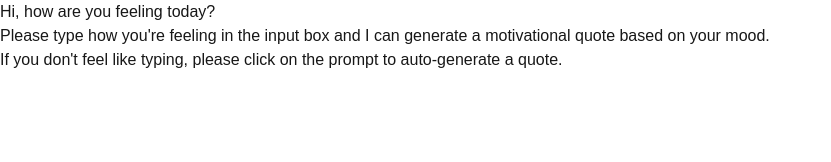
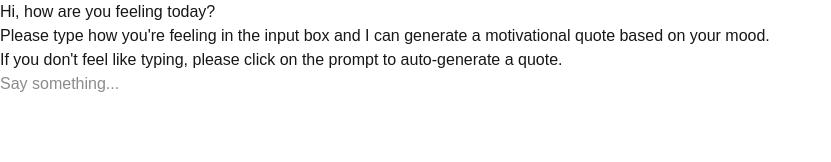
Before and after one commit to AnthonyChen7/motivational-quotes, a Next.js app: page / in a window 1280 px wide. Shown: the top 162 px of the page, without its empty margins (0-831 px from the left). Built offline with nearby package versions, Linux system fonts and the light colour scheme.

Commit message:
Got in stub preliminary check so that AI chat bot is able to respond back with a motivational quote when prompted correctly.

```diff
--- a/app/api/ai/route.ts
+++ /dev/null
@@ -1,22 +0,0 @@
-import { streamText, UIMessage, convertToModelMessages } from 'ai';
-
-
-export async function POST(req: Request) {
-
-  const { messages }: { messages: UIMessage[] } = await req.json();
-
-
-  const result = streamText({
-
-    model: "openai/gpt-5.2-chat",
-
-    messages: await convertToModelMessages(messages),
-
-  });
-
-
-  return result.toUIMessageStreamResponse();
-
-}
-
-// https://ai-sdk.dev/docs/getting-started/nextjs-app-router
--- /dev/null
+++ b/app/api/chat/route.ts
@@ -0,0 +1,52 @@
+import { streamText, UIMessage, convertToModelMessages } from 'ai';
+import ModerationApi from '@moderation-api/sdk';
+
+
+export async function POST(req: Request) {
+
+  const { messages }: { messages: UIMessage[] } = await req.json();
+
+  console.log({messages});
+
+  const lastMessage = messages[messages.length - 1];
+  if (lastMessage && lastMessage.role === 'user') {
+    // @ts-ignore
+    console.log(lastMessage.parts[0].text);
+    // @ ts-ignore
+    // await shouldBlockContent({content: lastMessage.parts[0].text});
+  }
+  const result = streamText({
+
+    model: "openai/gpt-5.2-chat",
+
+    messages: await convertToModelMessages(messages),
+
+    // TODO handle super bad negative input feelings such as muderous feelings/
+
+    system: `You are a motivating, inspiring, and concise assistant.
+              The prompt should have how the user is feeling.
+              Always provide a short, impactful, and unique motivational quote based on the prompt.
+              If the prompt does not contain any emotional feeling, please do not generate a motivational quote.`
+  });
+
+
+  return result.toUIMessageStreamResponse();
+
+}
+
+
+
+const shouldBlockContent = async ({ content }: {content: string}) => {
+  const moderationApi = new ModerationApi({
+  secretKey: process.env.MODAPI_SECRET_KEY,
+});
+  const result = await moderationApi.content.submit({
+  content: { type: 'text', text: content },
+});
+  console.log(result);
+  // Block the content if flagged
+  return result.evaluation.flagged;
+};
+
+// https://ai-sdk.dev/docs/getting-started/nextjs-app-router
+// https://platform.openai.com/docs/guides/moderation?lang=node.js
--- /dev/null
+++ b/app/components/chat.tsx
@@ -0,0 +1,40 @@
+'use client';
+
+import { useChat } from "@ai-sdk/react";
+import { useState } from "react";
+
+export default function Chat() {
+    const [input, setInput] = useState('');
+    const { messages, sendMessage } = useChat();
+
+    return <>
+
+    <div>
+        {messages.map((message) => {
+            return (<div key={message.id}>
+                {message.role === 'user' ? 'User: ' : 'AI: '}
+                {message.parts.map((part, i) => {
+                    switch (part.type) {
+                    case 'text':
+                        return <div key={`${message.id}-${i}`}>{part.text}</div>;
+                    }
+                })}
+            </div>);
+        })}
+    </div>
+
+    <form
+        onSubmit={e => {
+          e.preventDefault();
+          sendMessage({ text: input });
+          setInput('');
+        }}
+      >
+        <input
+          value={input}
+          placeholder="Say something..."
+          onChange={e => setInput(e.currentTarget.value)}
+        />
+      </form>
+    </>;
+};
--- a/app/page.tsx
+++ b/app/page.tsx
@@ -2,6 +2,7 @@
 
 import Image from "next/image";
 import { useState } from "react";
+import Chat from "./components/chat";
 
 export default function Home() {
   const [textValue, setTextValue] = useState<string>('');
@@ -16,12 +17,13 @@ export default function Home() {
       <div>
         If you don't feel like typing, please click on the prompt to auto-generate a quote.
       </div>
-      <input type='text' value={textValue} onChange={(e) => {setTextValue(e.target.value);}} onKeyUp={(e) => {
+      <Chat />
+      {/* <input type='text' value={textValue} onChange={(e) => {setTextValue(e.target.value);}} onKeyUp={(e) => {
         if ( (e.key === 'Enter' || e.keyCode === 13) && textValue.length > 0) {
           console.log({textValue});
           // https://adhithiravi.medium.com/modern-ai-integration-openai-api-in-your-next-js-app-f3a3ce2decf0
         }
-      }} />
+      }} /> */}
     </>
   );
 }
--- a/package.json
+++ b/package.json
@@ -10,6 +10,7 @@
   },
   "dependencies": {
     "@ai-sdk/react": "^3.0.29",
+    "@moderation-api/sdk": "^3.4.0",
     "ai": "^6.0.27",
     "next": "16.1.1",
     "react": "19.2.3",
```
Also changed, not shown: 1 other file (tests, documents, lock files or other folders).
